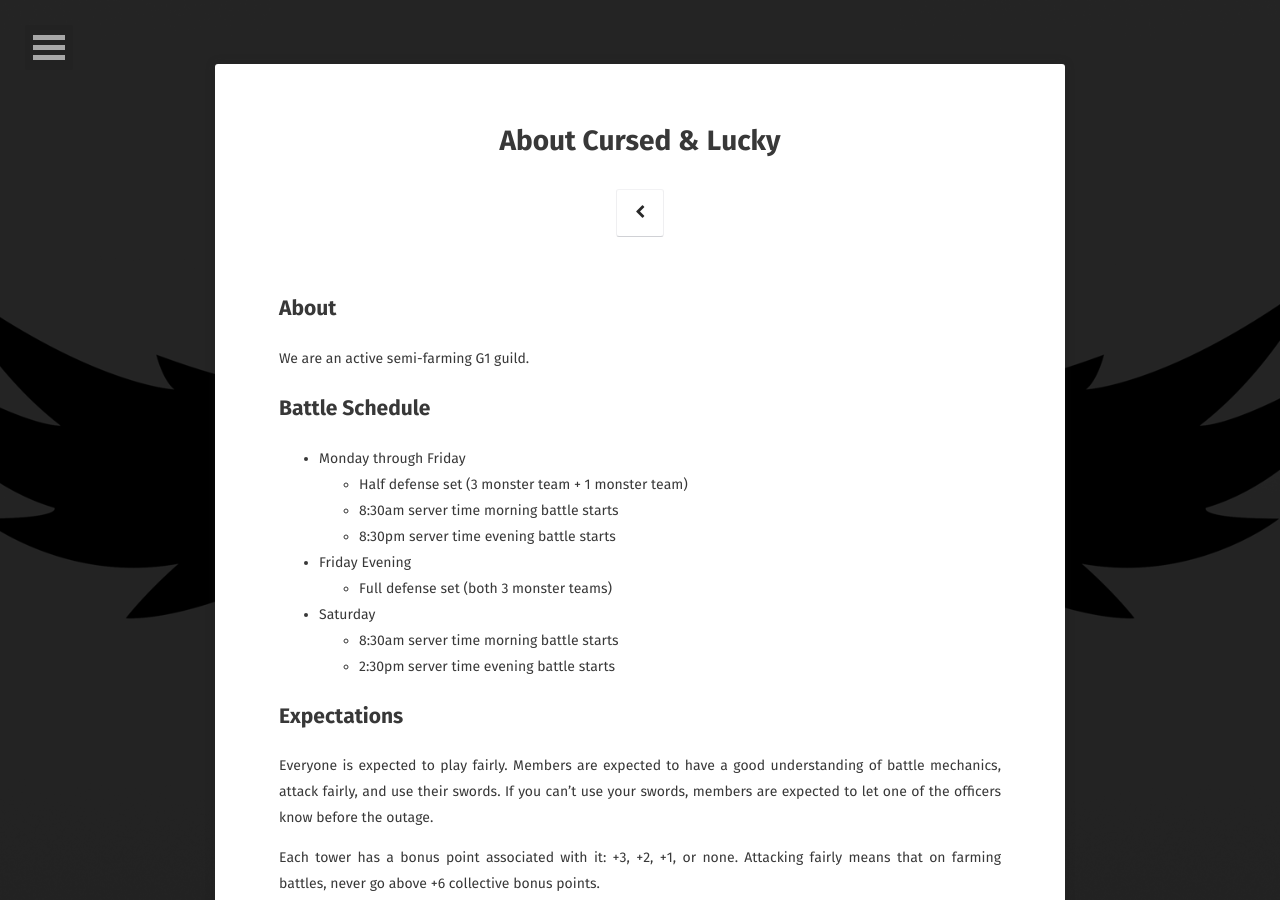
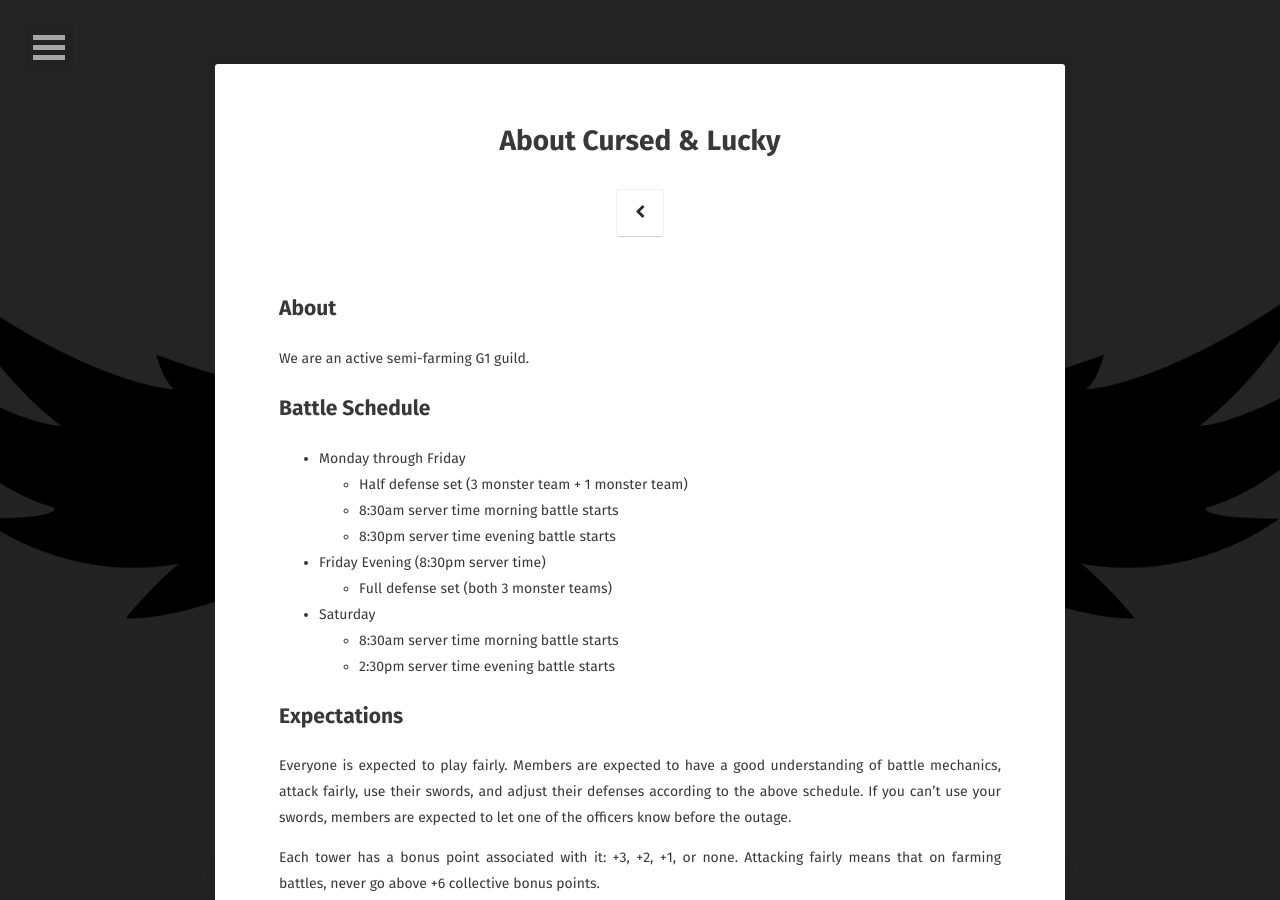
Before and after one commit to davk28/brokenluck.github.io, a Jekyll site: the page built from about/index.md, in a window 1280 px wide and 900 px high. Built offline with Jekyll 4.4.1, drawn with Linux system fonts in a browser that asks for light colours; some web fonts are replaced.

Commit message:
Update /about.

```diff
--- a/about/index.md
+++ b/about/index.md
@@ -15,7 +15,7 @@ We are an active semi-farming G1 guild.
   * Half defense set (3 monster team + 1 monster team)
   * 8:30am server time morning battle starts
   * 8:30pm server time evening battle starts
-* Friday Evening
+* Friday Evening (8:30pm server time)
   * Full defense set (both 3 monster teams)
 * Saturday
   * 8:30am server time morning battle starts
@@ -24,9 +24,9 @@ We are an active semi-farming G1 guild.
 ## Expectations
 
 Everyone is expected to play fairly. Members are expected to have a good
-understanding of battle mechanics, attack fairly, and use their swords. If you
-can't use your swords, members are expected to let one of the officers know
-before the outage.
+understanding of battle mechanics, attack fairly, use their swords, and adjust
+their defenses according to the above schedule. If you can't use your swords,
+members are expected to let one of the officers know before the outage.
 
 Each tower has a bonus point associated with it: +3, +2, +1, or none. Attacking
 fairly means that on farming battles, never go above +6 collective bonus
```
